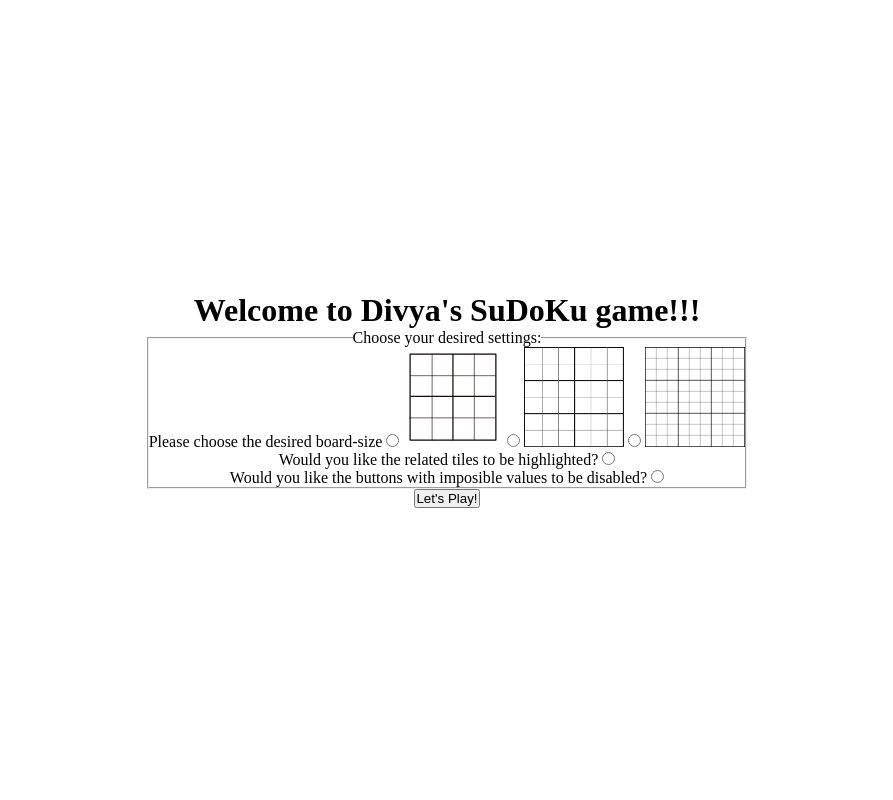
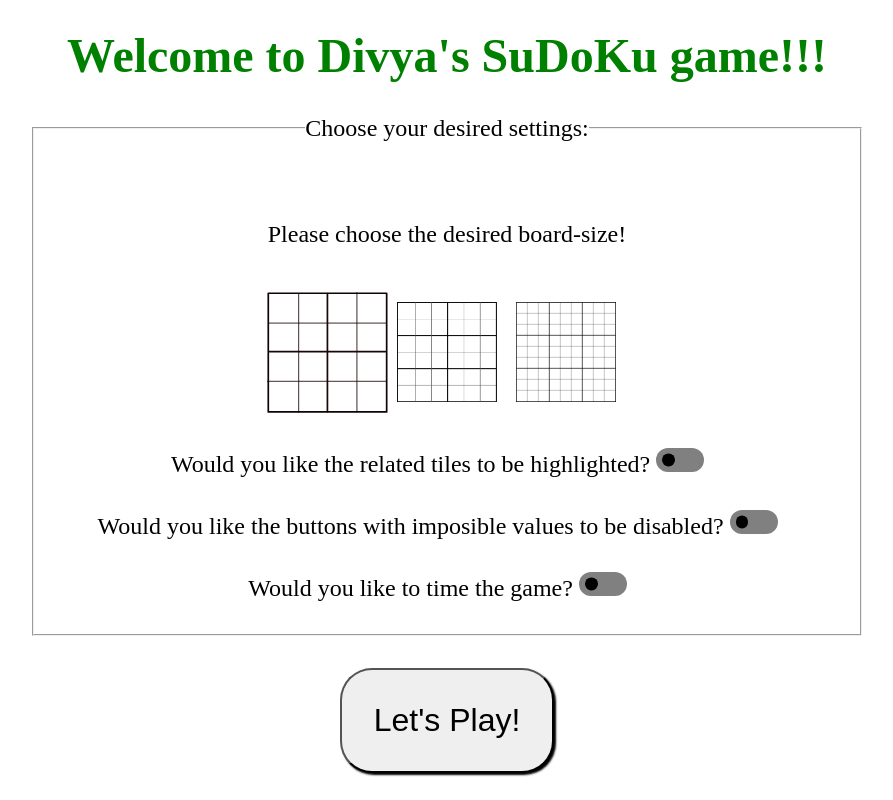
Before and after one commit to Divya-Manivannan1/sudoku, a website built with Vite: page sudoku/index.html in a window 1280 px wide. Shown: the whole page, without its empty margins (193-1086 px from the left). Built offline with nearby package versions, Linux system fonts and the light colour scheme.

Commit message:
form styled; calls game.html with get method

```diff
--- a/sudoku/index.html
+++ b/sudoku/index.html
@@ -6,38 +6,96 @@
     <title>SuDoKu</title>
   </head>
   <body>
-    <form>
-      <h1>Welcome to Divya's SuDoKu game!!!</h1>
-      <fieldset>
-        <legend>Choose your desired settings:</legend>
-        <label for="board-size">Please choose the desired board-size</label>
-        <label for="2*2">
-          <input type="radio" id="2*2" name="board-size" value="4" />
-          <img src="./src/resources/Sudoku4.svg" height="100px" width="100px" />
+    <form class="form" action="game.html" method="get">
+      <h1 class="form__heading">Welcome to Divya's SuDoKu game!!!</h1>
+      <fieldset class="form__fieldset">
+        <legend class="form__fieldset-legand">
+          Choose your desired settings:
+        </legend>
+        <label for="board-size" class="form__board-size">
+          <p>Please choose the desired board-size!</p>
+          <label class="form__board-size-label" for="2*2">
+            <input
+              type="radio"
+              id="2*2"
+              name="board-size"
+              value="4"
+              class="form__board-size-input"
+              checked
+            />
+            <img
+              src="./src/resources/Sudoku4.svg"
+              height="115px"
+              width="115px"
+              class="form__board-size-img"
+            />
+          </label>
+          <label class="form__board-size-label" for="2*3">
+            <input
+              type="radio"
+              id="2*3"
+              name="board-size"
+              value="6"
+              class="form__board-size-input"
+            />
+            <img
+              src="./src/resources/Sudoku6.png"
+              height="100px"
+              width="100px"
+              class="form__board-size-img"
+            />
+          </label>
+          <label class="form__board-size-label" for="3*3">
+            <input
+              type="radio"
+              id="3*3"
+              name="board-size"
+              value="9"
+              class="form__board-size-input"
+            />
+            <img
+              src="./src/resources/Sudoku9.svg"
+              height="100px"
+              width="100px"
+              class="form__board-size-img"
+            />
+          </label>
         </label>
-        <label for="2*3">
-          <input type="radio" id="2*3" name="board-size" value="6" />
-          <img src="./src/resources/Sudoku6.png" height="100px" width="100px" />
+        <div>
+          <label for="highlight-cells" class="form__switch">
+            Would you like the related tiles to be highlighted?</label
+          >
+          <input
+            type="checkbox"
+            name="highlight-cells"
+            class="form__switch-button"
+            value="true"
+          />
+          <span class="form__switch-slider"></span>
+        </div>
+        <label class="form__switch">
+          Would you like the buttons with imposible values to be disabled?
+          <input
+            type="checkbox"
+            name="highlight-buttons"
+            class="form__switch-button"
+            value="true"
+          />
+          <span class="form__switch-slider"></span>
         </label>
-        <label for="3*3">
-          <input type="radio" id="3*3" name="board-size" value="9" />
-          <img src="./src/resources/Sudoku9.svg" height="100px" width="100px" />
+        <label class="form__switch">
+          Would you like to time the game?
+          <input
+            type="checkbox"
+            name="timer"
+            class="form__switch-button"
+            value="true"
+          />
+          <span class="form__switch-slider"></span>
         </label>
-        <br />
-        <label class="switch">
-          Would you like the related tiles to be highlighted?
-          <input type="radio" />
-          <span class="slider"></span>
-        </label>
-        <br />
-        <label class="switch">
-          Would you like the buttons with imposible values to be disabled?
-          <input type="radio" />
-          <span class="slider"></span>
-        </label>
-        <br />
       </fieldset>
-      <button type="submit">Let's Play!</button>
+      <button type="submit" class="form__submit-button">Let's Play!</button>
     </form>
+    <script type="module" src="/src/index.ts"></script>
   </body>
 </html>
--- /dev/null
+++ b/sudoku/src/index-style.scss
@@ -0,0 +1,2 @@
+@import "./styles/base/reset";
+@import "./styles/layouts/form";
--- /dev/null
+++ b/sudoku/src/index.ts
@@ -0,0 +1 @@
+import "./index-style.scss";
--- /dev/null
+++ b/sudoku/src/styles/layouts/_form.scss
@@ -0,0 +1,96 @@
+.form {
+  display: flex;
+  flex-direction: column;
+  justify-content: center;
+  align-items: center;
+  gap: 2rem;
+  font-size: 1.5rem;
+
+  h1 {
+    color: green;
+  }
+
+  &__fieldset {
+    display: flex;
+    flex-direction: column;
+    justify-content: flex-start;
+    align-items: center;
+    gap: 2rem;
+    padding: 2rem 4rem;
+  }
+
+  &__board-size {
+    display: grid;
+    grid-template: 1fr 1fr / 1fr 1fr 1fr;
+    grid-template-areas: "heading heading heading" "one two three";
+
+    justify-content: center;
+    align-items: center;
+
+    :nth-child(1) {
+      grid-area: heading;
+    }
+    :nth-child(2) {
+      grid-area: one;
+    }
+    :nth-child(3) {
+      grid-area: two;
+    }
+    :nth-child(4) {
+      grid-area: three;
+    }
+  }
+
+  &__board-size-input {
+    display: none;
+
+    &:checked + .form__board-size-img {
+      transform: scale(1.2);
+      transition: all 0.5s;
+    }
+  }
+
+  &__board-size-img {
+    cursor: pointer;
+  }
+
+  &__switch-button {
+    appearance: none;
+    width: 3rem;
+    height: 1.5rem;
+    border-radius: 1rem;
+    background-color: grey;
+    transition: all 0.3s;
+    cursor: pointer;
+
+    &:checked + .form__switch-slider {
+      background-color: green;
+      transition: all 0.3s;
+      transform: translateX(1.5rem);
+    }
+  }
+
+  &__switch-slider {
+    display: inline-block;
+    translate: -3rem -0.35rem;
+    transition: all 0.3s;
+    border-radius: 50%;
+    height: 0.8rem;
+    width: 0.8rem;
+    background-color: black;
+    cursor: pointer;
+  }
+
+  &__submit-button {
+    padding: 2rem;
+    font-size: 2rem;
+    border-radius: 2rem;
+    box-shadow: 2px 2px 2px;
+    cursor: pointer;
+
+    &:hover {
+      color: green;
+      border-color: green;
+    }
+  }
+}
```
